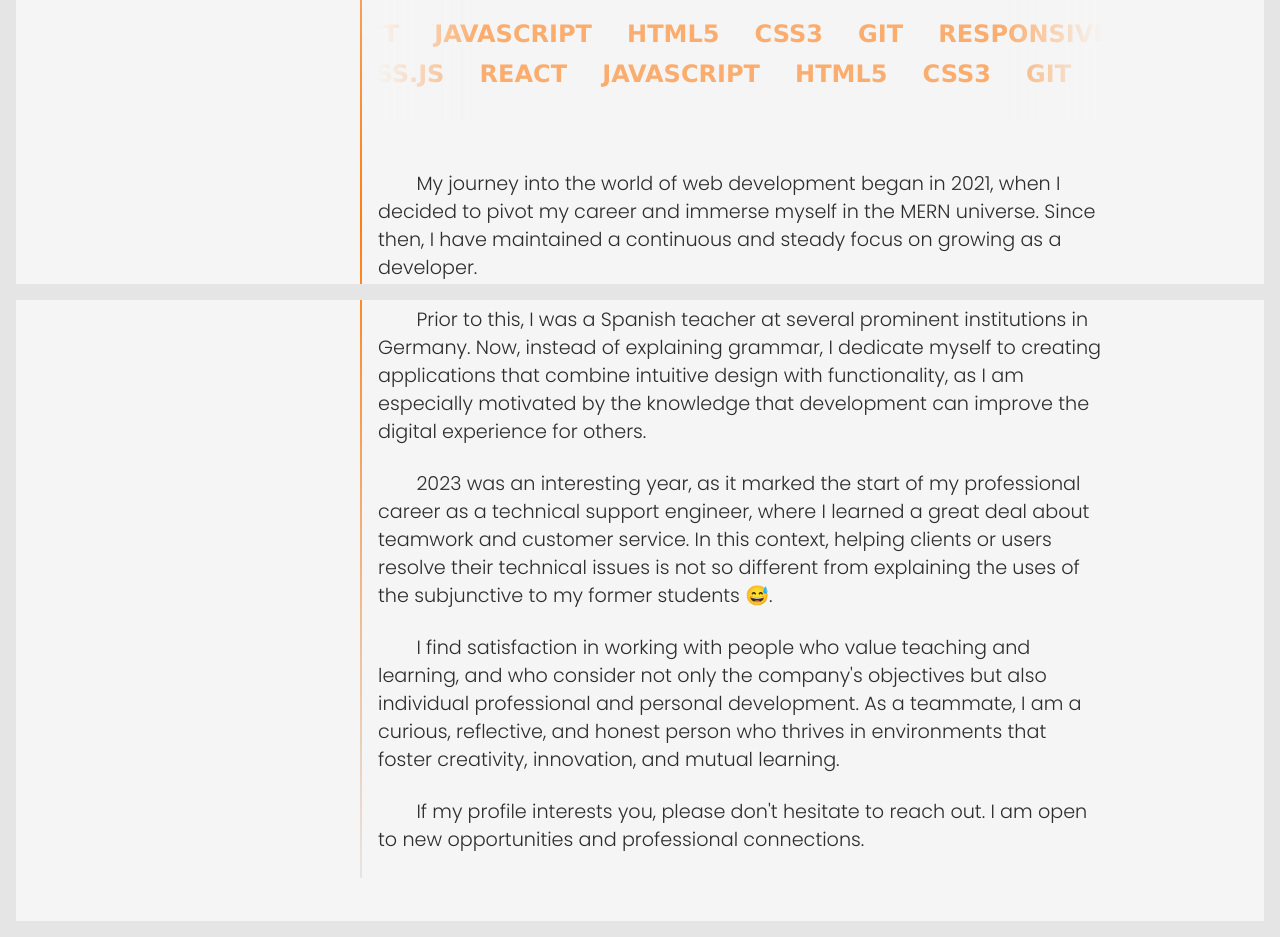
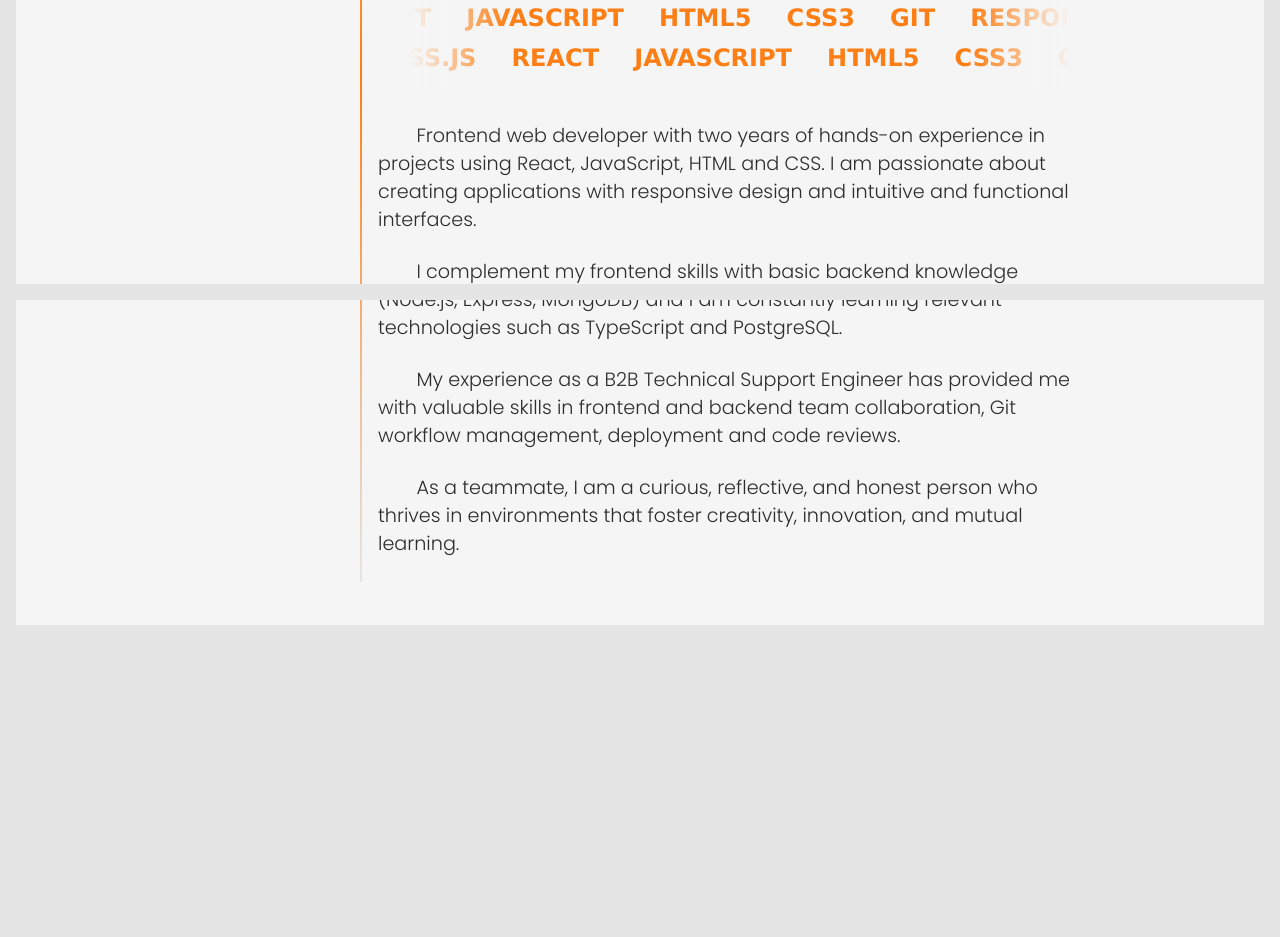
Before and after one commit to juaneugenio/myportfolioweb, a React (Vite) app: page / in a window 1280 px wide. Shown: the part 500-1437 px from the top of the page. After the commit the page ends 1141 px from the top, so only its background shows below. Built offline with nearby package versions, Linux system fonts and the light colour scheme; no server answers; a web font is replaced by a local one.

Commit message:
minor stylings

```diff
--- a/src/App.css
+++ b/src/App.css
@@ -400,12 +400,11 @@ strong {
 /* Marquee component for Home Page */
 .tech-marquee-container {
 	position: relative;
-	padding: 2rem 0;
-	margin: 3rem 0;
+	padding: 1rem 0;
+	margin: 0 2rem 2rem;
 	display: flex;
 	flex-direction: column;
 	gap: 0.6rem;
-
 }
 
 .tech-item {
@@ -415,13 +414,10 @@ strong {
 	padding: clamp(0.5rem, 1vw + 0.3rem, 2rem);
 	font-size: clamp(1rem, 1.5vw + 0.5rem, 1.5rem);
 	font-family: Verdana, sans-serif;
-	opacity: 0.6;
-	transition: opacity 0.3s ease;
-	/* background: var(--card-color); */
+
 }
 .tech-item:hover {
 	opacity: 1;
-
 }
 .tech-marquee-container::before,
 .tech-marquee-container::after {
@@ -637,21 +633,24 @@ strong {
 /* Tablets grandes y laptops pequeñas */
 @media screen and (max-width: calc(1024 * 1px)) {
 	.hero-container {
-		flex-direction: column;
-		gap: clamp(1rem, 2vw, 2rem);
-		margin: 0 auto;
+		flex-direction: row;
+		padding: 0;
+		margin-top: 1.5rem;
 	}
 
 	.hero-illustration {
-		order: 1;
-		margin: 0;
+		order: 2;
+		width: clamp(250px, 30vw, 350px);
 	}
 
 	.quote {
-		order: 2;
+		order: 1;
 		text-align: center;
+		text-wrap: balance;
 		flex: 1;
-		margin: 1.5rem auto 2.5rem;
+		max-width: 60%;
+		font-size: clamp(1.8rem, 3vw + 1rem, 2.5rem);
+		line-height: clamp(2.2rem, 3vw + 1rem, 3rem);
 	}
 	.content {
 		margin-left: 13rem;
@@ -661,6 +660,30 @@ strong {
 
 /* Tablets y móviles grandes */
 @media screen and (max-width: calc(768 * 1px)) {
+	body {
+		margin: 0;
+		border: none;
+	}
+	.hero-container {
+		flex-direction: column;
+		gap: clamp(1rem, 2vw, 1.5rem);
+		padding: clamp(0.5rem, 1vw, 1rem);
+	}
+
+	.hero-illustration {
+		width: clamp(180px, 40vw, 250px);
+		margin: 0 auto;
+		order: 1;
+	}
+
+	.quote {
+		max-width: 100%;
+		text-align: center;
+		font-size: clamp(1.5rem, 3.5vw + 1rem, 3rem);
+		line-height: clamp(2rem, 2.5vw + 1rem, 2.5rem);
+		margin: 1rem auto;
+		order: 2;
+	}
 	.desktop-menu,
 	.sidebar {
 		display: none;
@@ -674,26 +697,33 @@ strong {
 	.mobile-nav {
 		display: block;
 	}
-
-	.quote {
-		margin: 1.5rem auto 2.5rem;
-	}
 	.horizontal-border-top,
 	.horizontal-border-bottom {
 		display: none;
 	}
 
-	body {
-		margin: 0;
-		border: none;
-	}
-	.tech-marquee-container{
-		margin: 1rem 0;
+	.tech-marquee-container {
+		margin: 2rem ;
 	}
 }
 
 /* Móviles */
 @media screen and (max-width: calc(480 * 1px)) {
+
+	.hero-container {
+		gap: 1rem;
+		padding: 0.5rem;
+	}
+
+	.hero-illustration {
+		width: clamp(150px, 50vw, 200px);
+	}
+
+	.quote {
+		font-size: clamp(1.6rem, 2vw + 1rem, 3rem);
+		line-height: clamp(1.8rem, 2vw + 1rem, 2.2rem);
+		margin: 0.5rem auto;
+	}
 	h2 {
 		font-size: 2.5rem;
 		line-height: 1.2;
@@ -707,9 +737,6 @@ strong {
 		font-size: clamp(1.1rem, 1vw + 1rem, 1.4rem);
 		line-height: clamp(1.7rem, 1.5vw + 1.35rem, 1.95rem);
 	}
-	.app-container {
-		padding-top: 0.5rem;
-	}
 
 	.menubar {
 		padding: 0.5rem;
@@ -720,10 +747,6 @@ strong {
 		width: 100%;
 		margin: 0.1rem 0;
 	}
-	.quote {
-		margin: 0.6rem auto 1.2rem;
-	}
-
 	.projects-section-container {
 		grid-template-columns: 1fr;
 	}
--- a/src/pages/Home.jsx
+++ b/src/pages/Home.jsx
@@ -4,7 +4,6 @@ import { motion } from 'framer-motion';
 import Avatar from '../assets/AvatarSVG.svg?react';
 import { useEffect, useRef } from 'react';
 import TechMarquee from '../components/TechMarquee/TechMarquee';
-
 
 function Home({ variants }) {
 	const avatarRef = useRef(null);
@@ -27,7 +26,6 @@ function Home({ variants }) {
 
 		window.addEventListener('scroll', handleScroll, { passive: true });
 		return () => window.removeEventListener('scroll', handleScroll);
-
 	}, []);
 
 	return (
@@ -52,31 +50,21 @@ function Home({ variants }) {
 
 			<div className='home-content'>
 				<p>
-					My journey into the world of web development began in 2021, when I decided to pivot my career and immerse
-					myself in the MERN universe. Since then, I have maintained a continuous and steady focus on growing as a
-					developer.
+					Frontend web developer with two years of hands-on experience in projects using React, JavaScript, HTML and
+					CSS. I am passionate about creating applications with responsive design and intuitive and functional
+					interfaces.
 				</p>
 				<p>
-					Prior to this, I was a Spanish teacher at several prominent institutions in Germany. Now, instead of
-					explaining grammar, I dedicate myself to creating applications that combine intuitive design with
-					functionality, as I am especially motivated by the knowledge that development can improve the digital
-					experience for others.
+					I complement my frontend skills with basic backend knowledge (Node.js, Express, MongoDB) and I am constantly
+					learning relevant technologies such as TypeScript and PostgreSQL.
 				</p>
 				<p>
-					2023 was an interesting year, as it marked the start of my professional career as a technical support
-					engineer, where I learned a great deal about teamwork and customer service. In this context, helping clients
-					or users resolve their technical issues is not so different from explaining the uses of the subjunctive to my
-					former students 😅.
+					My experience as a B2B Technical Support Engineer has provided me with valuable skills in frontend and backend
+					team collaboration, Git workflow management, deployment and code reviews.
 				</p>
 				<p>
-					I find satisfaction in working with people who value teaching and learning, and who consider not only the
-					company's objectives but also individual professional and personal development. As a teammate, I am a curious,
-					reflective, and honest person who thrives in environments that foster creativity, innovation, and mutual
-					learning.
-				</p>
-				<p>
-					If my profile interests you, please don't hesitate to reach out. I am open to new opportunities and
-					professional connections.
+					As a teammate, I am a curious, reflective, and honest person who thrives in environments that foster
+					creativity, innovation, and mutual learning.
 				</p>
 			</div>
 		</motion.section>
```
Lines whose indentation alone changed are shown as unchanged.
